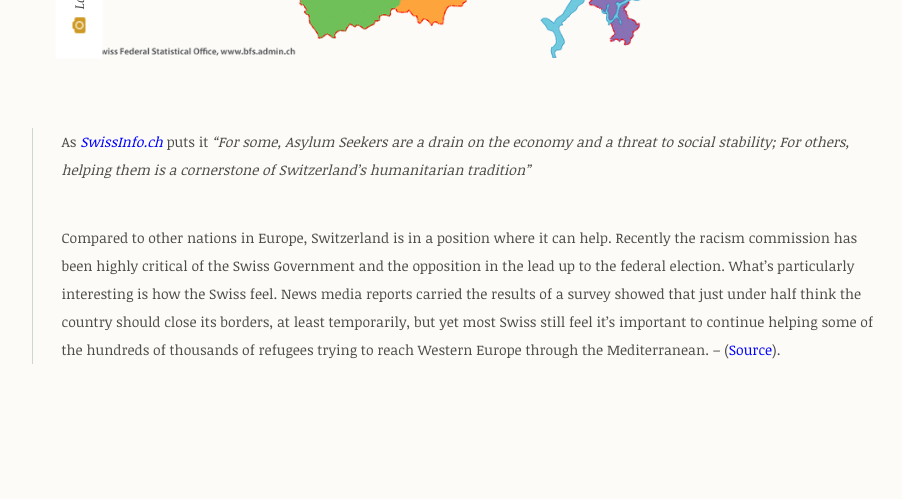
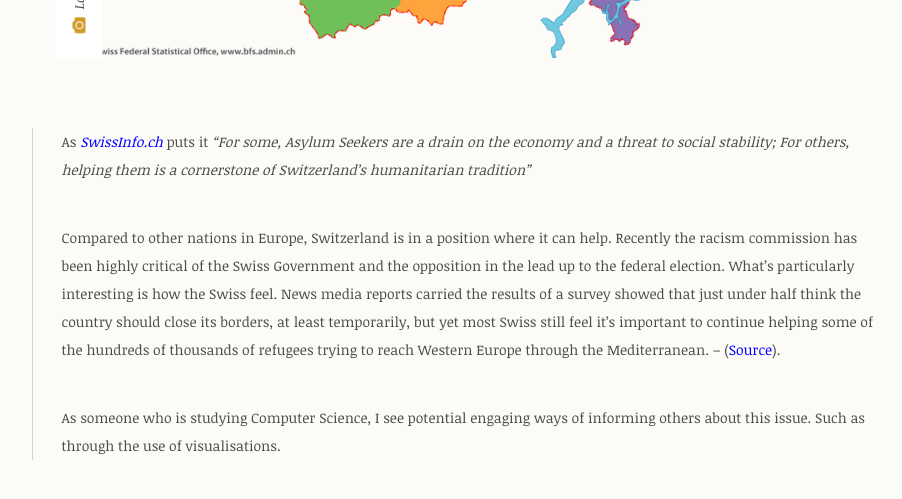
Before and after one commit to jamesmstone/Uno-Zwei-Tros-Quatter, a Jekyll site: the page built from _posts/2016-04-03-International.md, in a window 1280 px wide and 900 px high, scrolled down 1689 px, cut to the strip 0-500 px from the top of the window. Shown: the whole strip, without its empty margins (346-1248 px from the left). Built offline with Jekyll 4.4.1, drawn with Linux system fonts in a browser that asks for light colours.

Commit message:
update closing

```diff
--- a/_posts/2016-04-03-International.md
+++ b/_posts/2016-04-03-International.md
@@ -16,35 +16,4 @@ As [*SwissInfo.ch*](http://www.swissinfo.ch/) puts it _"For some, Asylum Seekers
 
 Compared to other nations in Europe, Switzerland is in a position where it can help. Recently the racism commission has been highly critical of the Swiss Government and the opposition in the lead up to the  federal election.  What's particularly interesting is how the Swiss feel. News media reports carried the results of a survey showed that just under half think the country should close its borders, at least temporarily, but yet most Swiss still feel it’s important to continue helping some of the hundreds of thousands of refugees trying to reach Western Europe through the Mediterranean. –   ([Source](http://www.swissinfo.ch/directdemocracy/hate-speech_racism-commission-sees-risks-ahead-of-federal-elections/41633822)).
 
-<!--
-<div class="quote-with-name">
-    <span>Matterhorn Location</span>
-    <div id="map"></div>
-</div>
--->
-
-
-<script>$('#map').vectorMap({
-    map: 'ch_mill',
-    hoverOpacity: 0.7,
-    hoverColor: false,
-    markerStyle: {
-        initial: {
-            fill: '#F8E23B',
-            stroke: '#383f47'
-        }
-    },
-    regionStyle: {
-        initial: {
-            fill: "#f2e8b6"
-        },
-        hover: {
-            fill: '#e8b84d'
-        }
-    },
-    backgroundColor: 'rgba(252, 251, 248, 0.75)',
-    markers:  [
-        {latLng: [45.976389, 7.658333], name: 'Matterhorn'}
-    ]
-});
-</script>
+As someone who is studying Computer Science, I see potential engaging ways of informing others about this issue. Such as through the use of visualisations.
```
